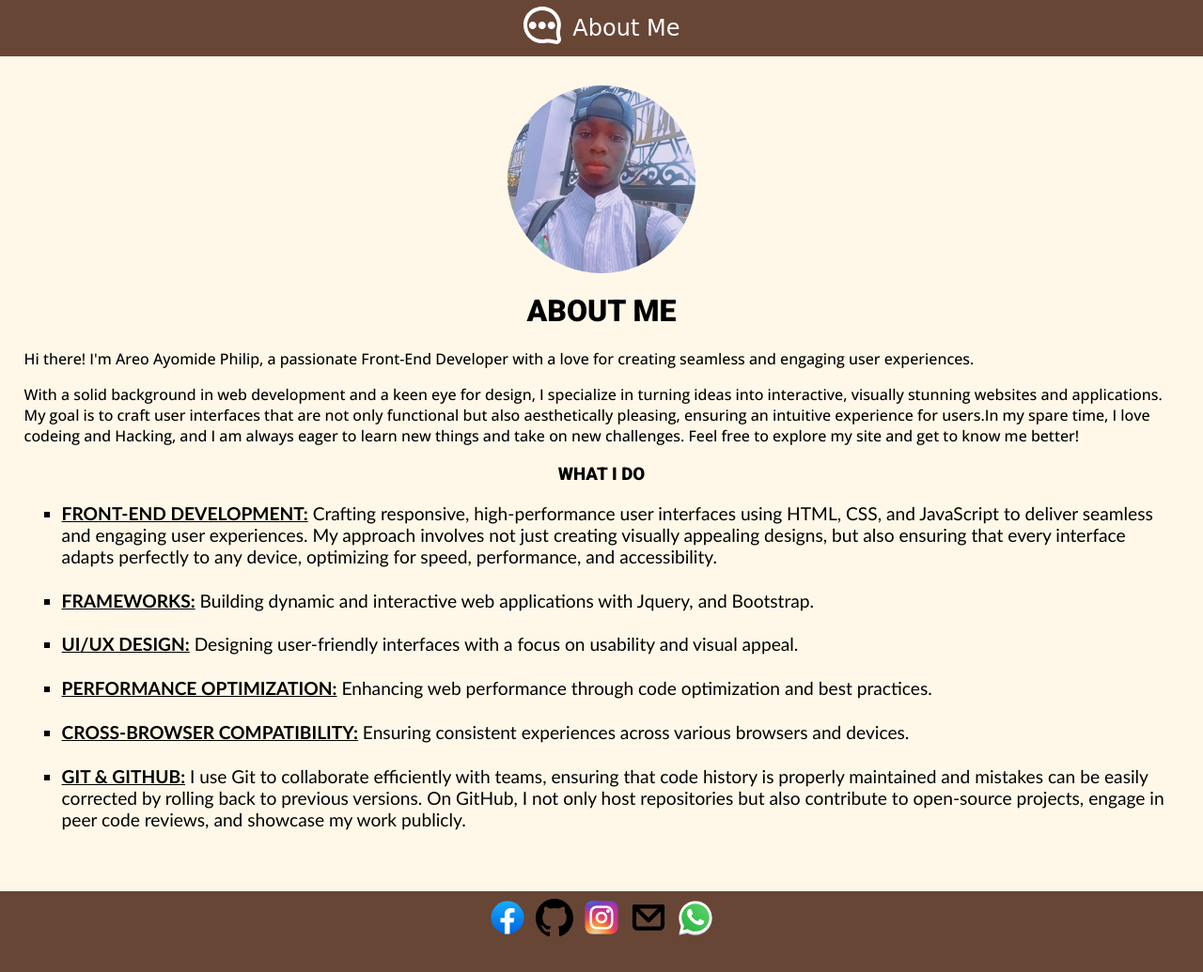
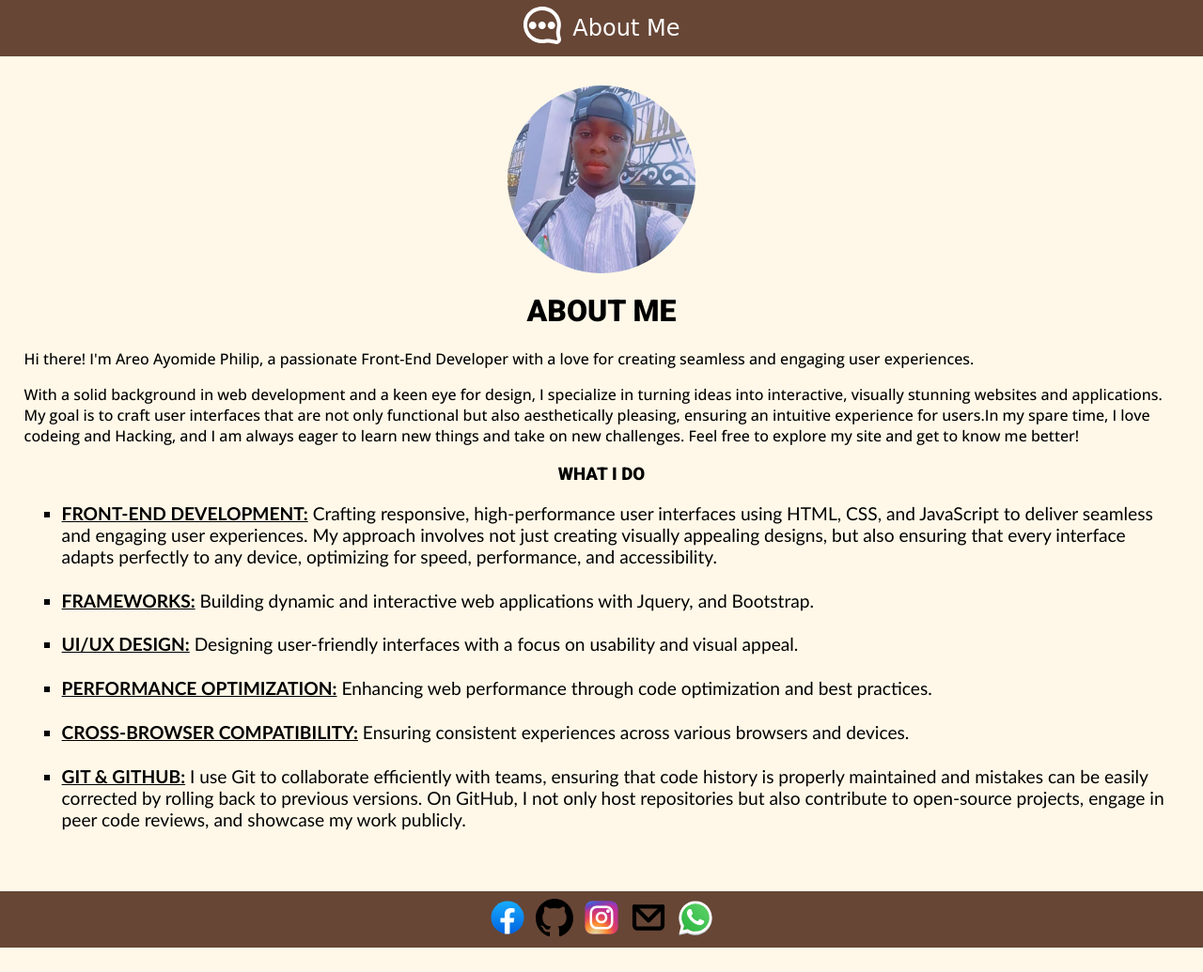
Before and after one commit to Ayomide-Philip/About-Me, a plain HTML site: page index.html in a window 1280 px wide. Shown: the whole page at 94% size. After the commit the page ends 1009 px from the top, so only its background shows below. Drawn offline with nearby package versions, Linux system fonts and the light colour scheme.

Commit message:
Updating the style

```diff
--- a/styles.css
+++ b/styles.css
@@ -51,7 +51,6 @@ footer {
     width: 100%;
     height: 60px;
     margin: 0px;
-    padding-bottom: 2%;
 }
 
 .image-container>img {
```
